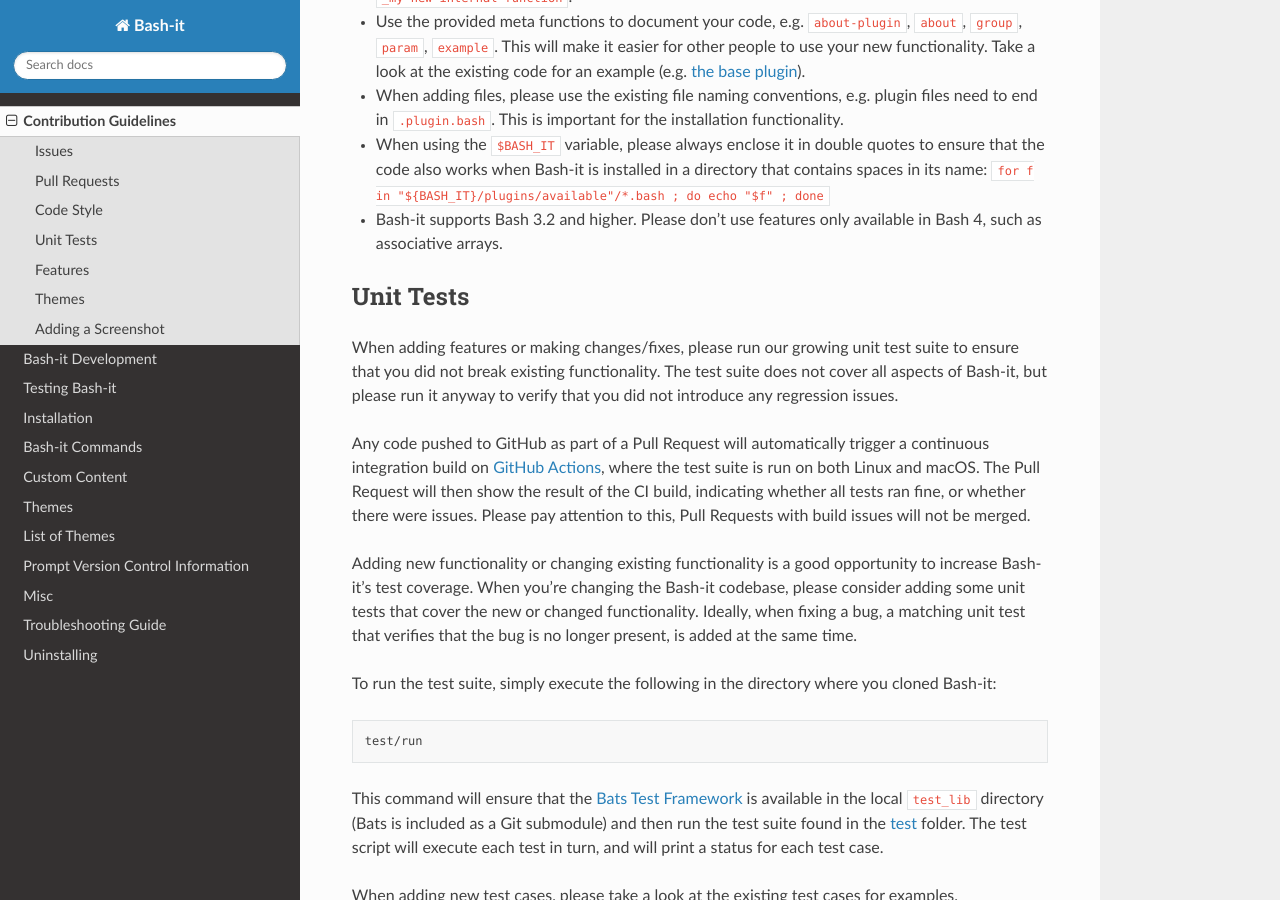
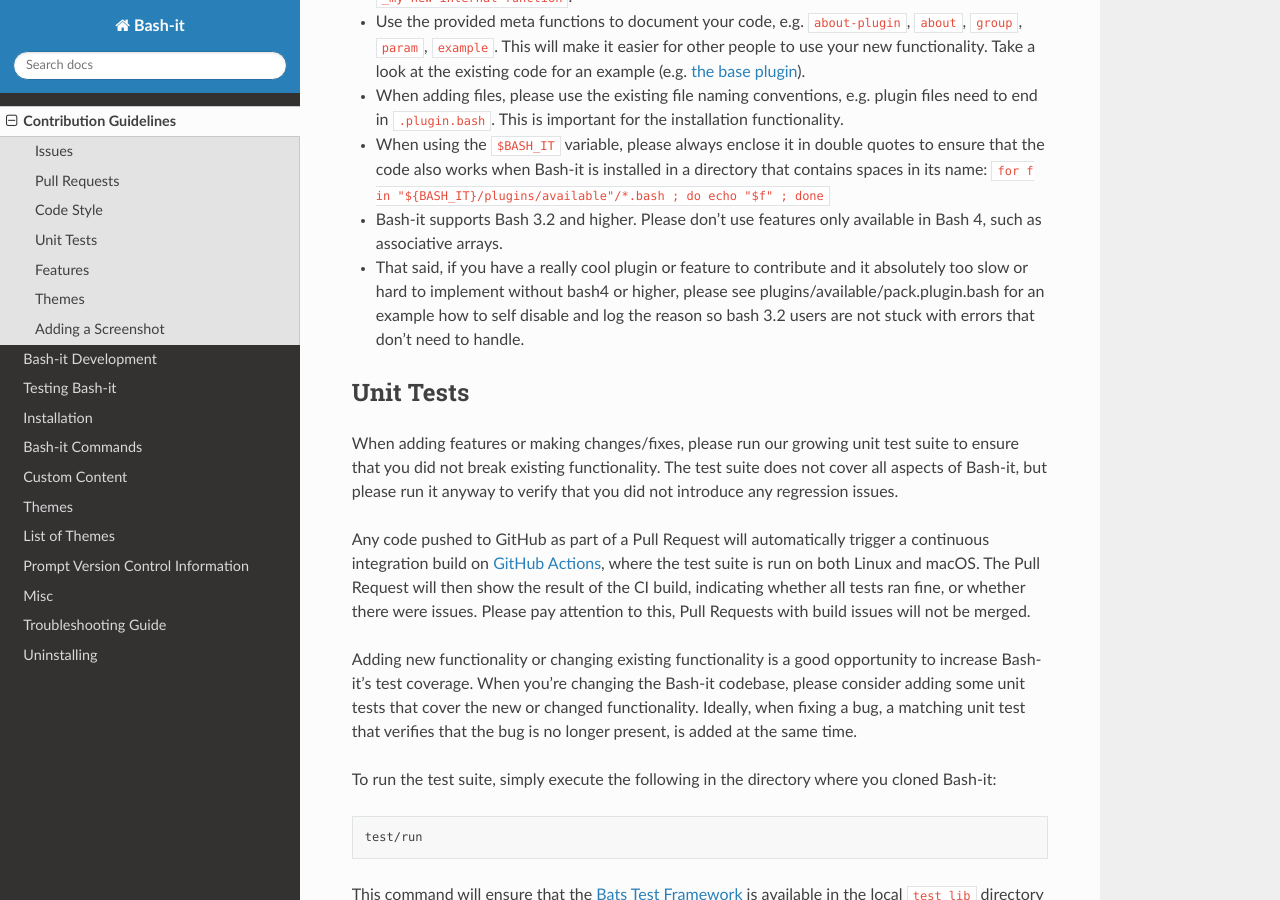
Before and after one commit to Bash-it/bash-it, a Sphinx documentation site: the page built from docs/contributing.rst, in a window 1280 px wide and 900 px high, scrolled down 1162 px. Built offline with Sphinx 7.4.7 and the Read the Docs theme 3.1.0, drawn with Linux system fonts in a browser that asks for light colours.

Commit message:
also fix the contribution doc

```diff
--- a/docs/contributing.rst
+++ b/docs/contributing.rst
@@ -47,8 +47,12 @@
   Take a look at the existing code for an example (e.g. `the base plugin <plugins/available/base.plugin.bash>`_\ ).
 * When adding files, please use the existing file naming conventions, e.g. plugin files need to end in ``.plugin.bash``.
   This is important for the installation functionality.
-* When using the ``$BASH_IT`` variable, please always enclose it in double quotes to ensure that the code also works when Bash-it is installed in a directory that contains spaces in its name: ``for f in "${BASH_IT}/plugins/available"/*.bash ; do echo "$f" ; done``
+* When using the ``$BASH_IT`` variable, please always enclose it in double quotes to ensure that the code also works when
+  Bash-it is installed in a directory that contains spaces in its name: ``for f in "${BASH_IT}/plugins/available"/*.bash ; do echo "$f" ; done``
 * Bash-it supports Bash 3.2 and higher. Please don't use features only available in Bash 4, such as associative arrays.
+* That said, if you have a really cool plugin or feature to contribute and it absolutely too slow or hard to implement
+  without bash4 or higher, please see plugins/available/pack.plugin.bash for an example how to self disable and log the reason
+  so bash 3.2 users are not stuck with errors that don't need to handle.
 
 Unit Tests
 ----------
```
